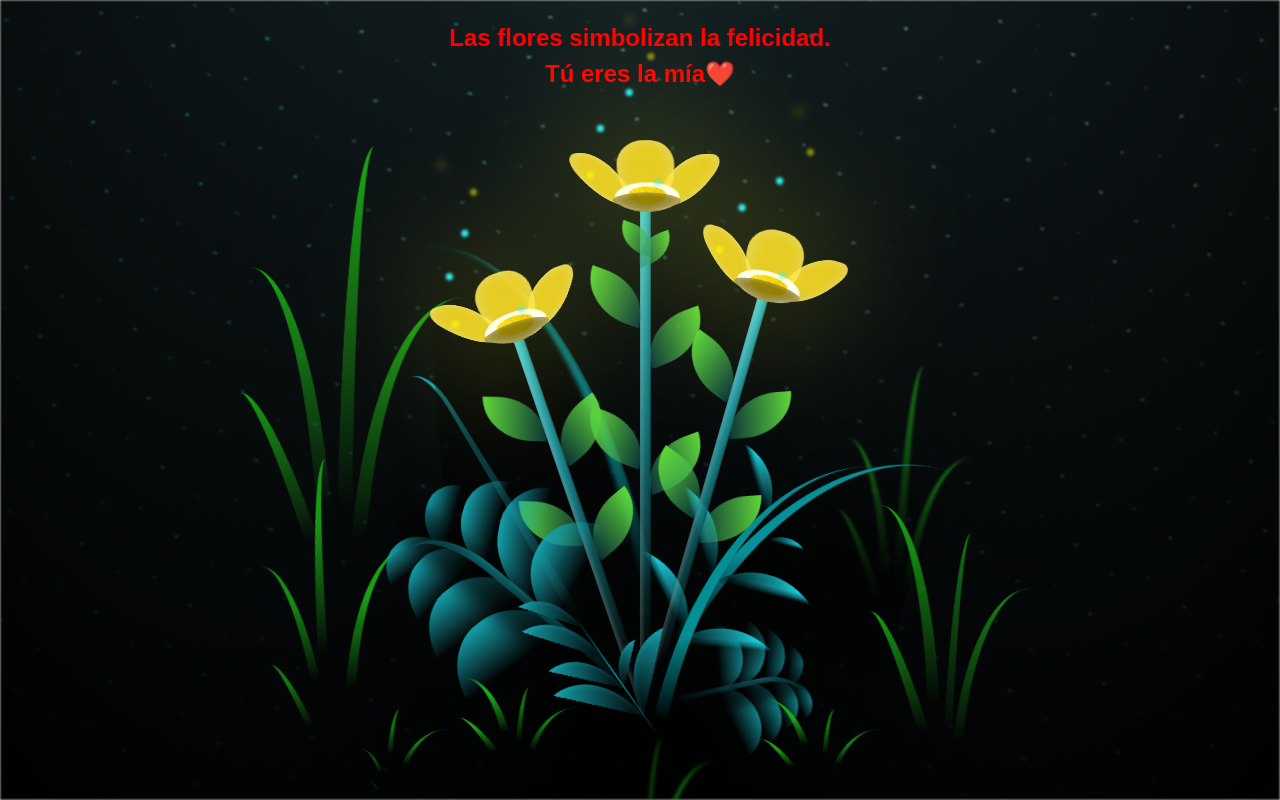
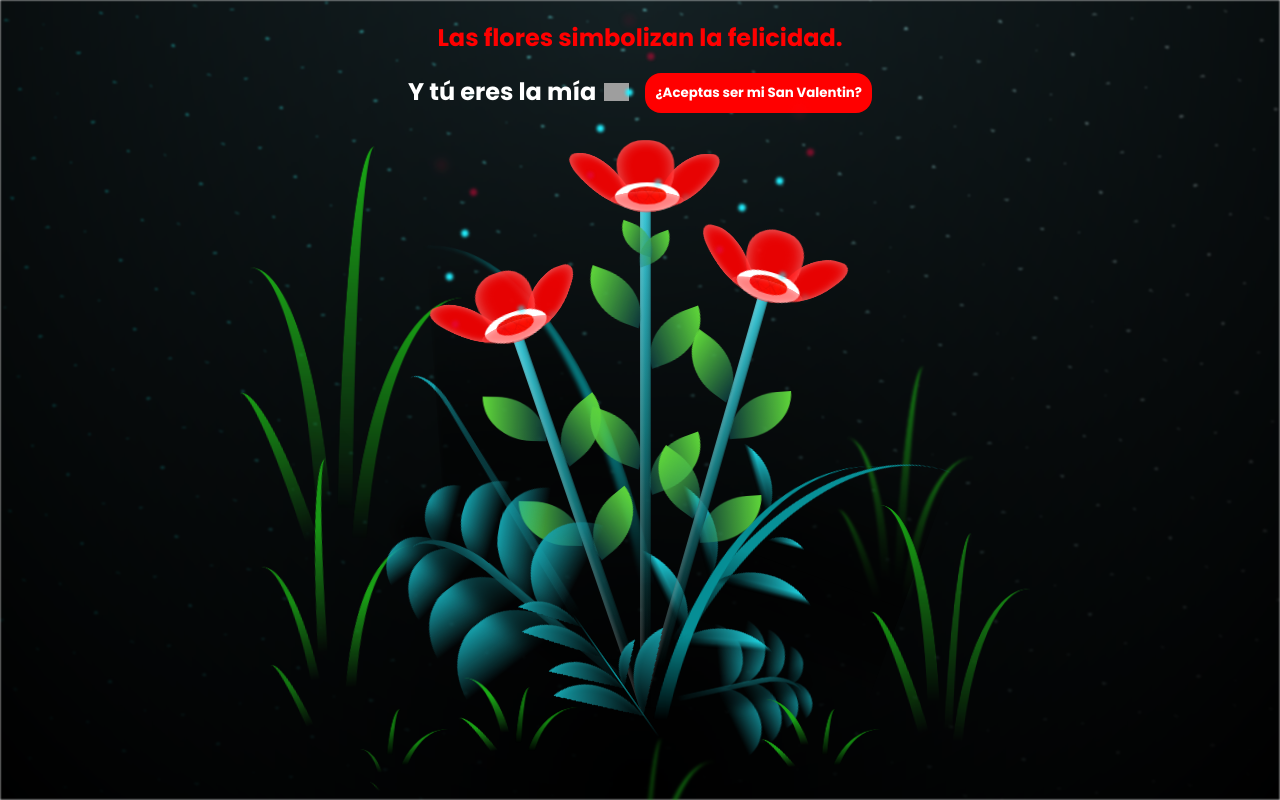
Before and after one commit to Joaco182004/jilu, a plain HTML site: page index.html in a window 1280 px wide. Drawn offline with Linux system fonts and the light colour scheme; grey boxes are pictures that could not be loaded.

Commit message:
Update index.html

```diff
--- a/index.html
+++ b/index.html
@@ -4,7 +4,10 @@
     <meta charset="UTF-8" />
     <meta http-equiv="X-UA-Compatible" content="IE=edge" />
     <meta name="viewport" content="width=device-width, initial-scale=1.0" />
-    <title>Ximena's Flowers</title>
+    <link rel="preconnect" href="https://fonts.googleapis.com">
+<link rel="preconnect" href="https://fonts.gstatic.com" crossorigin>
+<link href="https://fonts.googleapis.com/css2?family=Poppins:ital,wght@0,100;0,200;0,300;0,400;0,500;0,600;0,700;0,800;0,900;1,100;1,200;1,300;1,400;1,500;1,600;1,700;1,800;1,900&display=swap" rel="stylesheet">
+    <title>Cielo's Flowers</title>
     <style>
       *,
 *::after,
@@ -34,6 +37,11 @@ body {
 
 
 .titulo {
+    display: flex;
+    flex-direction: column;
+    justify-content: center;
+    align-items: center;
+    font-family: "Poppins", serif;
   margin-bottom: 180px;
   color: red;
   position: absolute;
@@ -233,7 +241,7 @@ body {
   transform: translate(-50%, -100%);
   width: 8vmin;
   height: 8vmin;
-  background-color: #f9fd25;
+
   /* background-color: #fd2525; */
   filter: blur(10vmin);
 }
@@ -245,7 +253,7 @@ body {
   height: 11vmin;
   border-radius: 51% 49% 47% 53%/44% 45% 55% 69%;
   background-color: #253bfd;
-  background-color: #fddd25;
+  background-color: red;
   transform-origin: bottom center;
   opacity: 0.9;
   box-shadow: inset 0 0 2vmin rgba(255, 255, 255, 0.5);
@@ -260,14 +268,14 @@ body {
   transform: translate(-90%, 0%) rotateY(45deg) rotateX(50deg);
 }
 .flower__leaf--4 {
-  width: 8vmin;
-  height: 8vmin;
+  width: 8.6vmin;
+  height: 8.6vmin;
   transform-origin: bottom left;
   border-radius: 4vmin 10vmin 4vmin 4vmin;
   transform: translate(0%, 18%) rotateX(70deg) rotate(-43deg);
-  background-color: #7c6901;
+
   z-index: 1;
-  opacity: 0.8;
+  opacity: 0.5;
 }
 .flower__white-circle {
   position: absolute;
@@ -392,7 +400,7 @@ body {
       transparent 1px,
       transparent 12px
     ),
-    linear-gradient(90deg, rgb(255, 235, 18), rgb(255, 206, 0));
+    linear-gradient(90deg, rgb(235, 18, 18), rgb(255, 30, 0));
 }
 .flower__line {
   height: 55vmin;
@@ -457,7 +465,7 @@ body {
   bottom: 0vmin;
   width: 1vmin;
   height: 1vmin;
-  background-color: rgb(255, 251, 0);
+  background-color: rgb(228, 8 , 60);
   border-radius: 50%;
   filter: blur(0.2vmin);
   -webkit-animation: light-ans 4s linear infinite backwards;
@@ -1644,9 +1652,12 @@ h1 {
     </style>
   </head>
   <body class="container">
-    <h1 class="titulo">
-      Las flores simbolizan la felicidad. <br>
-       Tú eres la mía❤️</h1>
+    <div>
+        <h1 class="titulo">
+            Las flores simbolizan la felicidad. <br>
+             <span style="color:white;display: flex; height: 40px; justify-items: center; align-items: center;margin-top: 1rem;">Y tú eres la mía <img style="width: 25px; margin-left: .5rem;" src="https://em-content.zobj.net/source/apple/237/heavy-black-heart_2764.png"> <a href="https://wa.me/51908719991?text=Si%20acepto%20mi%20amor"><button  style="margin-left: 1rem; background: red; font-family: 'Poppins', serif; outline: none; border: none; color: white; padding: 10px; border-radius: 1rem; font-weight: bold; cursor: pointer;">¿Aceptas ser mi San Valentin?</button></a></span>
+          </h1>
+    </div>
 
     <div class="night"></div>
     <div class="flowers">
```
